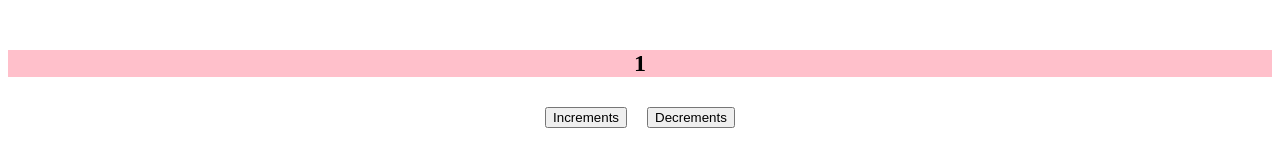
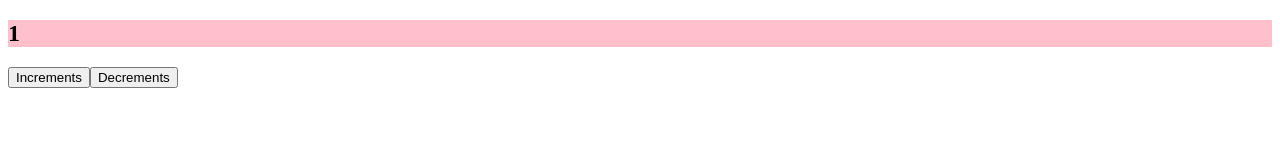
Before and after one commit to Kapil56J/React-Fizz-Buzz---React-Project-March-22-Batch---8yofkljxix8x, a React app: page / in a window 1280 px wide. Built offline with nearby package versions, Linux system fonts and the light colour scheme.

Commit message:
Update App.css

```diff
--- a/src/styles/App.css
+++ b/src/styles/App.css
@@ -13,12 +13,3 @@
 .normal{
     background-color: pink;
 }
-
-button{
-    margin: 10px;
-}
-
-#counter{
-    text-align: center;
-    margin-top: 50px;
-}
```
